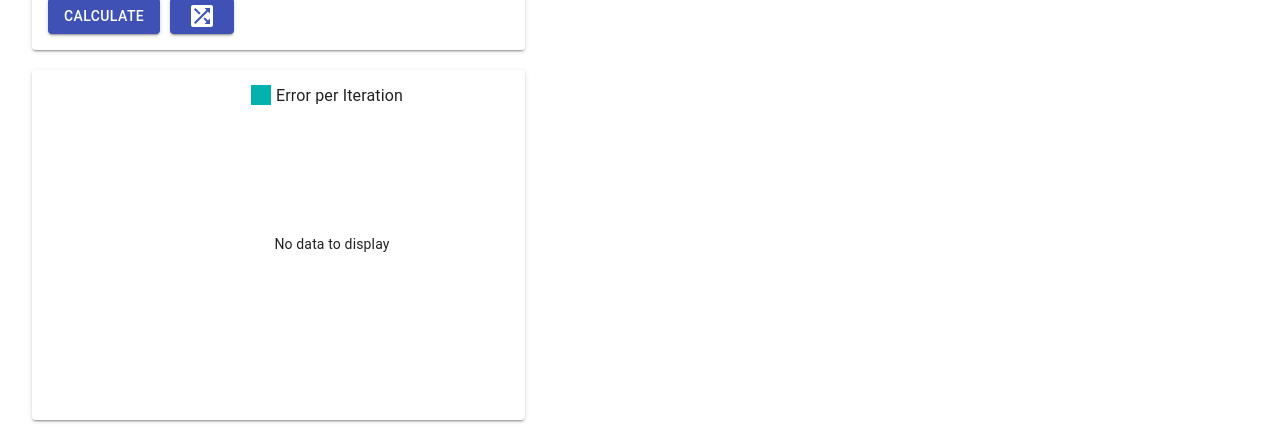
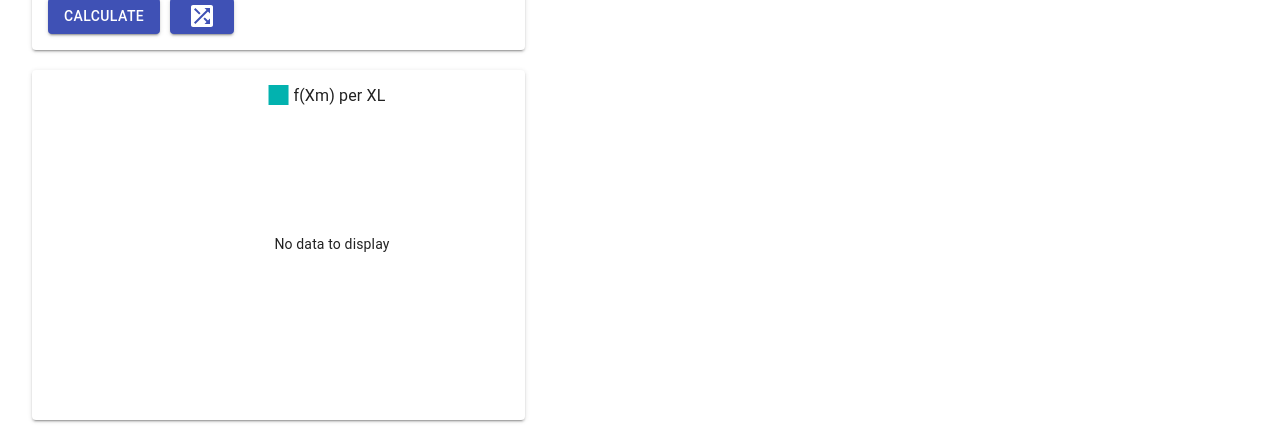
Before and after one commit to 6604062630536/numeric-method, a React (Create React App) app in the folder client/: page /FalsePosition in a window 1280 px wide. Shown: the part 450-891 px from the top of the page. Built offline with nearby package versions, Linux system fonts and the light colour scheme.

Commit message:
Graph FalsePosition

```diff
--- a/client/src/FalsePosition.js
+++ b/client/src/FalsePosition.js
@@ -37,8 +37,9 @@ const FalsePosition = () => {
     const MAX = 50;
     const e = 0.00001;
     const newData = [];
-    const errorArr = []; // สร้าง array เก็บค่า Error แต่ละ Iteration
-    const iterArr = []; // สร้าง array เก็บค่า Iteration เพื่อแสดงบนแกน X
+    const fXmArr = []; // สร้าง array เก็บค่า f(Xm)
+    const xlArr = []; // สร้าง array เก็บค่า XL
+    const xrArr = []; // สร้าง array เก็บค่า XR
 
     do {
       fXr = evaluate(Equation, { x: xr });
@@ -48,25 +49,27 @@ const FalsePosition = () => {
       fXm = evaluate(Equation, { x: xm });
 
       iter++;
-      iterArr.push(iter);
+
+      // บันทึกค่า f(Xm), XL, XR สำหรับกราฟ
+      fXmArr.push(fXm);
+      xlArr.push(xl);
+      xrArr.push(xr);
 
       if (fXm * fXr > 0) {
         ea = error(xr, xm);
         newData.push({ iteration: iter, Xl: xl, Xm: xm, Xr: xr });
-        errorArr.push(ea); // เก็บค่า Error ของแต่ละ Iteration
         xr = xm;
       } else if (fXm * fXr < 0) {
         ea = error(xl, xm);
         newData.push({ iteration: iter, Xl: xl, Xm: xm, Xr: xr });
-        errorArr.push(ea); // เก็บค่า Error ของแต่ละ Iteration
         xl = xm;
       }
     } while (ea > e && iter < MAX);
 
-    setData(newData); // อัปเดต data
+    setData(newData);
     setX(xm);
-    setXValues(iterArr); // อัปเดต Iteration สำหรับแกน X
-    setErrorData(errorArr); // อัปเดต Error สำหรับแกน Y (กราฟ)
+    setXValues(xlArr); // อัปเดตแกน X เป็น XL
+    setErrorData(fXmArr); // อัปเดตแกน Y เป็น f(Xm)
     navigate("/FalsePosition");
 
     axios.post(
@@ -224,11 +227,11 @@ const FalsePosition = () => {
           </Paper>
           <Paper elevation={2}>
             <LineChart
-              xAxis={[{ data: xValues || [] }]} // Iteration เป็นแกน X
+              xAxis={[{ data: xValues || [] }]} // ใช้ XL เป็นแกน X
               series={[
                 {
-                  data: errorData || [], // Error เป็นแกน Y
-                  label: "Error per Iteration",
+                  data: errorData || [], // ใช้ f(Xm) เป็นแกน Y
+                  label: "f(Xm) per XL",
                   type: "line",
                 },
               ]}
```
Also changed, not shown: 1 other file (tests, documents, lock files or other folders).
